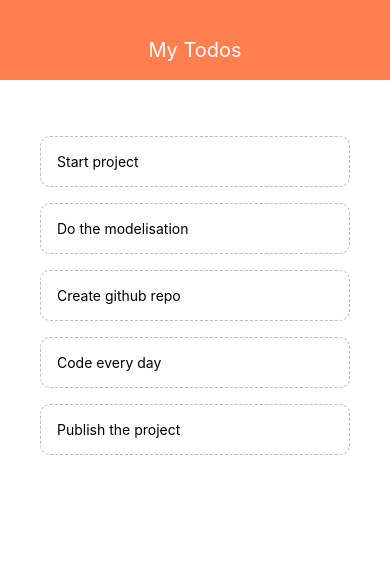
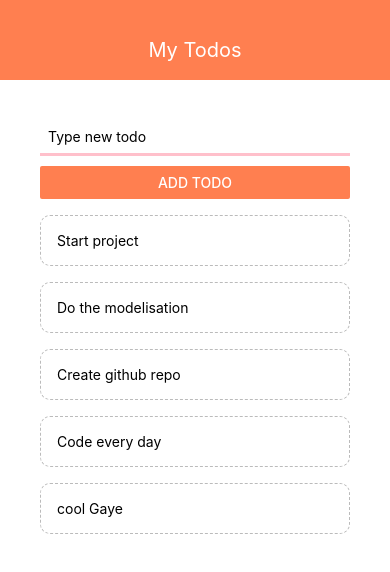
Before and after one commit to gayetalib/projet-test-React-Native, a React Native app: screen / in a window 390 px wide. Shown: the top 572 px of the page. Built offline with nearby package versions, Linux system fonts and the light colour scheme.

Commit message:
Add todo

```diff
--- a/App.js
+++ b/App.js
@@ -4,6 +4,8 @@ import {useState } from "react";
 import { StyleSheet, Text, View, Button, TextInput, ScrollView, FlatList, TouchableOpacity } from 'react-native';
 import Header from './components/Header';
 import Todos from './components/Todos';
+import AddTodo from './components/AddTodo';
+
 
 export default function App() {
 
@@ -12,16 +14,24 @@ export default function App() {
    {text: 'Do the modelisation', key: '2'},
    {text: 'Create github repo', key: '3'},
    {text: 'Code every day', key: '4'},
-   {text: 'Publish the project', key: '5'},
+   {text: 'cool Gaye', key: '5'},
  ]);
 
 
-
+ const submitHandler = (text) => {
+  setTodos((prevTodo) => {
+     return [
+      {text: text, key: Math.random().toString()},
+        ...prevTodo
+     ]
+  })
+}
 
   return (
     <View style={styles.container}>
          <Header/>
          <View style={styles.content}>
+            <AddTodo submitHandler={submitHandler} />
             <View style={styles.list}>
                 <FlatList
                    data={todos}
--- /dev/null
+++ b/components/AddTodo.js
@@ -0,0 +1,38 @@
+import React from 'react';
+import { View, TouchableOpacity, Text, StyleSheet, TextInput, Button} from 'react-native';
+import {useState } from "react";
+
+export default function AddTodo({submitHandler}) {
+
+    const [text, settext] = useState('')
+
+    const changeHandler = (val) => {
+        settext(val)
+    }
+
+
+
+    return (
+        <View>
+            <TextInput
+               style={styles.input}
+               placeholder='Type new todo'
+               onChangeText={changeHandler}
+            />
+            <Button
+            onPress={() => submitHandler(text)}
+            title="Add todo"
+            color='coral' />
+        </View>
+    )
+}
+
+const styles = StyleSheet.create({
+    input: {
+        marginBottom: 10,
+        paddingHorizontal: 8,
+        paddingVertical: 8,
+        borderBottomWidth: 3,
+        borderBottomColor: 'pink'
+    }
+})
```
